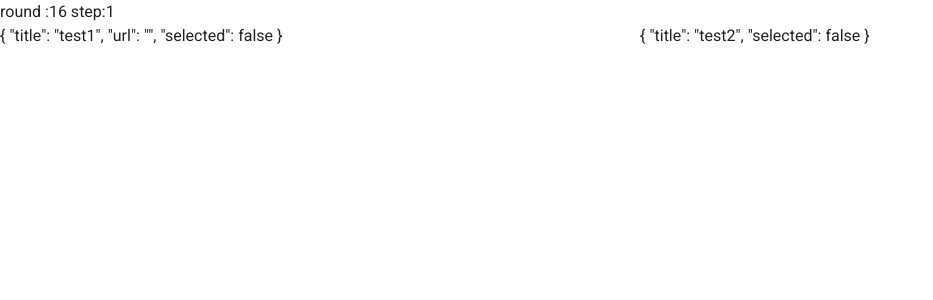
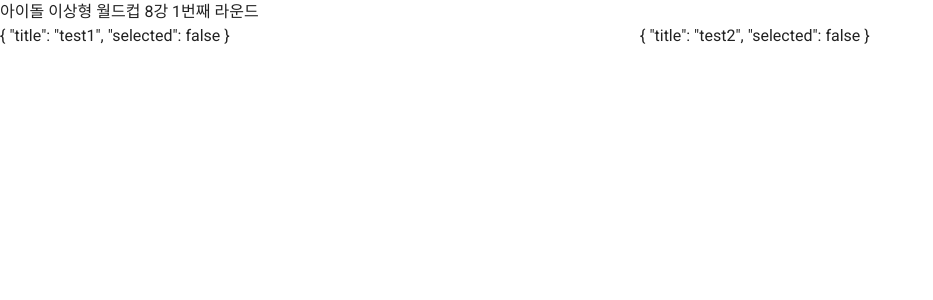
Before and after one commit to BrotherZin/kik-kik, a Vue app in the folder front/: page /test in a window 1280 px wide. Shown: the top 300 px of the page, without its empty margins (0-933 px from the left). Built offline with nearby package versions, Linux system fonts and the light colour scheme.

Commit message:
이상형 월드컵 8강 예시 작업중

```diff
--- a/front/src/views/test.vue
+++ b/front/src/views/test.vue
@@ -1,133 +1,102 @@
 <template>
   <div>
-    <div>round :{{round}} step:{{step}}</div>
+    <div>아이돌 이상형 월드컵 {{ round }}강 {{ step }}번째 라운드</div>
     <v-layout>
       <v-flex xs6 @click="selectItem(getLeft())">
-            {{getLeft()}}
+        {{ getLeft() }}
       </v-flex>
       <v-flex xs6 @click="selectItem(getRight())">
-            {{getRight()}}
+        {{ getRight() }}
       </v-flex>
     </v-layout>
   </div>
 </template>
 
 <script>
-    import _ from "underscore"
+import _ from "underscore";
 export default {
-    data(){
+  data() {
     return {
-            step:1,
-            round:16,
-            list:[
+      step: 1,
+      round: 8,
+      list: [
         {
-                    title:"test1",
-                    url:"",
-                    selected:false
+          title: "test1",
+          selected: false,
         },
         {
-                    title:"test2",
-                    selected:false
-                },{
-                    title:"test3",
-                    selected:false
-                },{
-                    title:"test4",
-                    selected:false
+          title: "test2",
+          selected: false,
         },
         {
-                    title:"test1",
-                    selected:false
+          title: "test3",
+          selected: false,
         },
         {
-                    title:"test2",
-                    selected:false
-                },{
-                    title:"test3",
-                    selected:false
-                },{
-                    title:"test4",
-                    selected:false
+          title: "test4",
+          selected: false,
         },
         {
-                    title:"test1",
-                    selected:false
+          title: "test5",
+          selected: false,
         },
         {
-                    title:"test2",
-                    selected:false
-                },{
-                    title:"test3",
-                    selected:false
-                },{
-                    title:"test4",
-                    selected:false
+          title: "test6",
+          selected: false,
         },
         {
-                    title:"test1",
-                    selected:false
+          title: "test7",
+          selected: false,
         },
         {
-                    title:"test2",
-                    selected:false
-                },{
-                    title:"test3",
-                    selected:false
-                },{
-                    title:"test4",
-                    selected:false
+          title: "test8",
+          selected: false,
         },
-            ]
+      ],
+    };
+  },
+  methods: {
+    getLeft() {
+      var selectedList = this.getSelected();
+      console.log(selectedList, Math.floor(this.step / 2));
+      return selectedList[Math.floor(this.step / 2)];
+    },
+    getRight() {
+      var selectedList = this.getSelected();
+      return selectedList[Math.floor(this.step / 2) + 1];
+    },
+    selectItem(item) {
+      item.selected = true;
+
+      if (this.step == this.round / 2) {
+        this.step = 1;
+        this.round = this.round / 2;
+      } else {
+        this.step++;
+      }
+      if (this.round == 1) {
+        console.log("final");
+        var finalList = this.getSelected();
+        var finalItem = _.first(finalList);
+        console.log(finalItem);
       }
     },
-    methods:{
-        getLeft(){
-            var selectedList=this.getSelected()
-            console.log(selectedList,Math.floor(this.step/2))
-            return selectedList[Math.floor(this.step/2)]
-
-        },
-        getRight(){
-            var selectedList=this.getSelected()
-            return selectedList[Math.floor(this.step/2)   +1]
-        },
-        selectItem(item){
-            item.selected=true
-
-
-            if(this.step==this.round/2){
-                this.step=1
-                this.round=this.round/2
-            }
-            else{
-                this.step++
-            }
-            if(this.round==1){
-                console.log("final")
-                var finalList=this.getSelected()
-                var finalItem=_.first(finalList)
-                console.log(finalItem)
-            }
-
-        },
-        getSelected(){
-            if(this.round==this.list.length){
-                return this.list
+    getSelected() {
+      if (this.round == this.list.length) {
+        return this.list;
       }
       return _.chain(this.list)
-            .map(item=>{
-
-                if(item.selected){
+        .map((item) => {
+          if (item.selected) {
             return item;
           }
         })
         .compact()
-            .value()
-        }
-    }
-}
+        .value();
+    },
+  },
+};
 </script>
 
 <style>
-
 </style>
```
Lines whose indentation alone changed are shown as unchanged.
